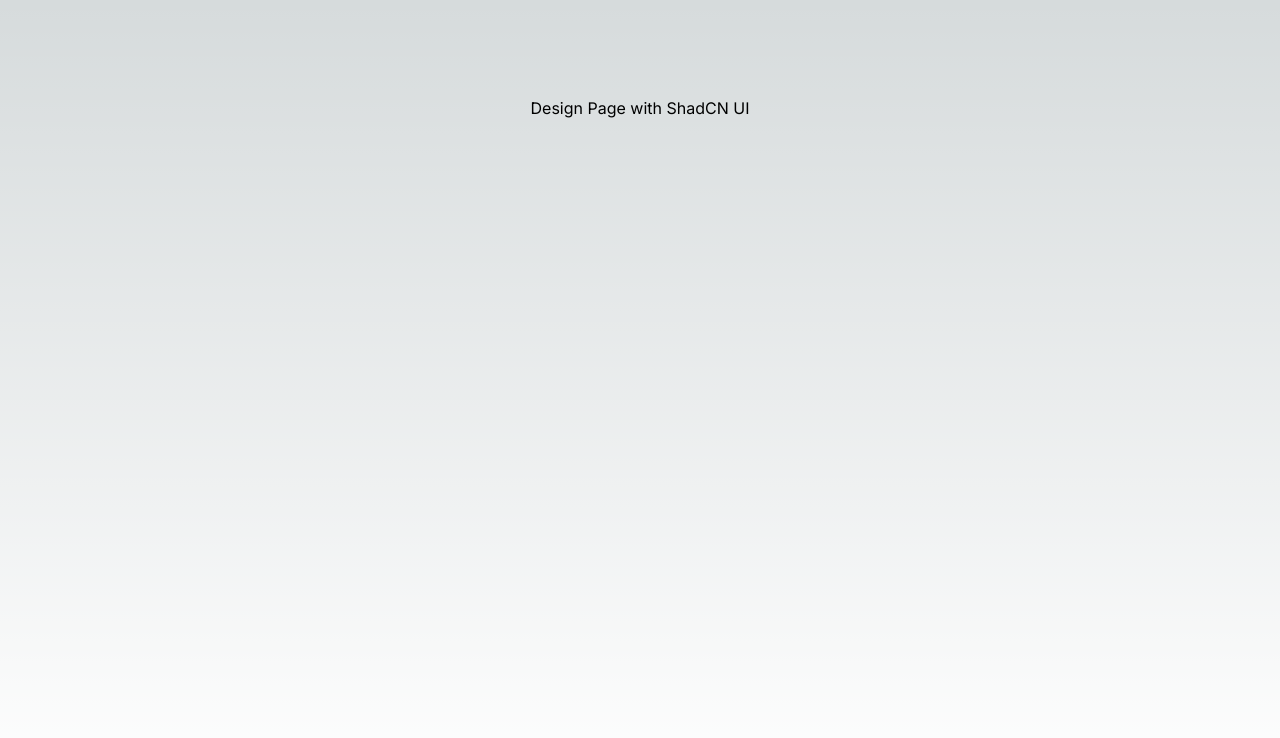
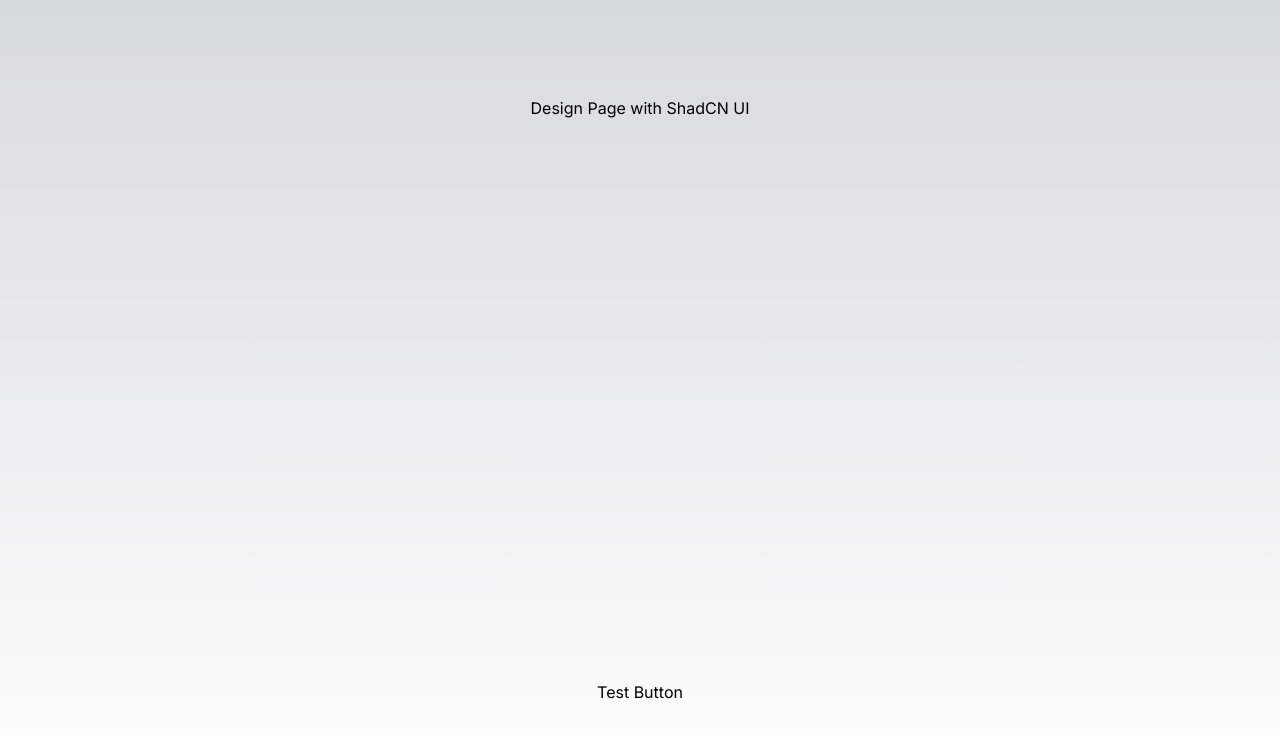
Before and after one commit to Naeem009/Project-ShadCN, a Next.js app in the folder projectshadcn/: page / in a window 1280 px wide. Shown: the top 738 px of the page. Built offline with nearby package versions, Linux system fonts and the light colour scheme.

Commit message:
Update page.tsx

```diff
--- a/projectshadcn/src/app/page.tsx
+++ b/projectshadcn/src/app/page.tsx
@@ -1,7 +1,8 @@
 export default function Home() {
   return (
     <main className="flex min-h-screen flex-col items-center justify-between p-24">
-      <h1>Design Page with ShadCN UI</h1>
+      <div><h1>Design Page with ShadCN UI</h1></div>
+      <button>Test Button</button>
     </main>
   );
 }
```
